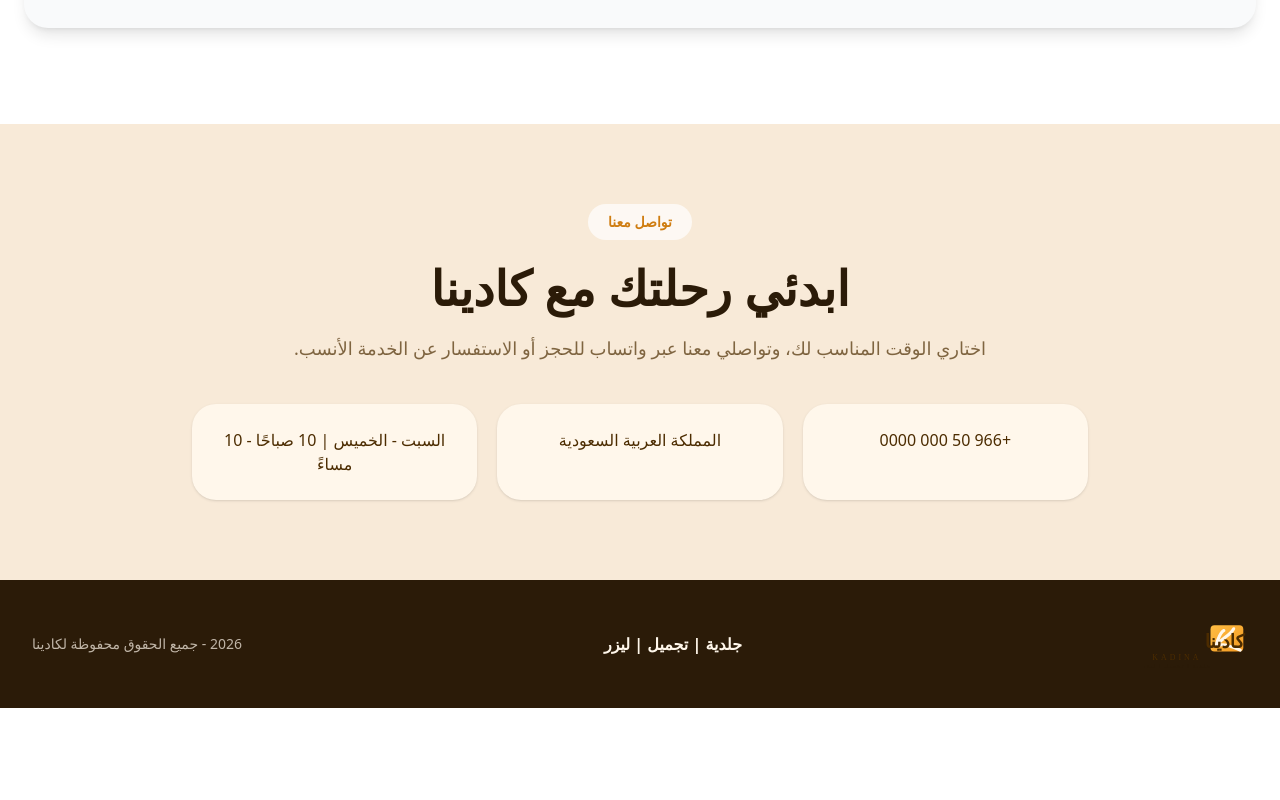
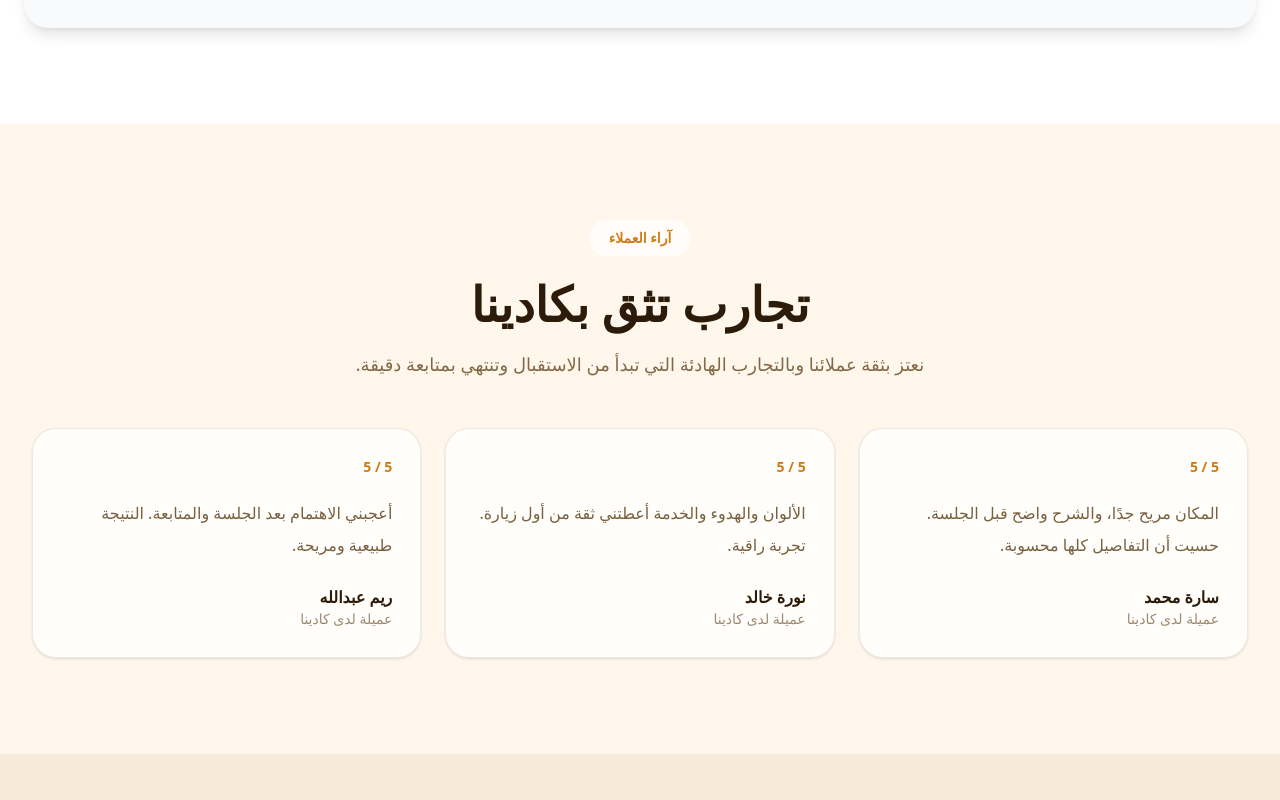
Before and after one commit to mohmmed5205/kadina1, a React (Vite) app in the folder kadina/: page / in a window 1280 px wide. Shown: the part 6340-7140 px from the top of the page. Before the commit the page ends 7048 px from the top, so only its background shows below. Built offline with nearby package versions, Linux system fonts and the light colour scheme.

Commit message:
Style client opinions section

```diff
--- a/kadina/src/componetts/Reviews.jsx
+++ b/kadina/src/componetts/Reviews.jsx
@@ -1,3 +1,29 @@
-export default function Reviews() {
-  return null;
+export default function Reviews({ t }) {
+  const data = t.reviews;
+
+  return (
+    <section id="reviews" className="bg-[#fff7eb] py-24">
+      <div className="mx-auto max-w-7xl px-5 text-center lg:px-8">
+        <span className="inline-flex rounded-full bg-white/70 px-5 py-2 text-sm font-bold text-[#cf7d11]">
+          {data.eyebrow}
+        </span>
+        <h2 className="mt-6 text-3xl font-black text-[#2b1b08] md:text-5xl">
+          {data.title}
+        </h2>
+        <p className="mx-auto mt-5 max-w-3xl text-lg leading-8 text-[#4c2c00]/70">
+          {data.description}
+        </p>
+        <div className="mt-12 grid gap-6 md:grid-cols-3">
+          {data.items.map((item) => (
+            <article key={item.name} className="rounded-3xl border border-[#4c2c00]/10 bg-white/80 p-7 text-start shadow-sm">
+              <p className="text-sm font-black text-[#cf7d11]">5 / 5</p>
+              <p className="mt-5 leading-8 text-[#4c2c00]/75">{item.review}</p>
+              <h3 className="mt-6 font-black text-[#2b1b08]">{item.name}</h3>
+              <p className="text-sm text-[#4c2c00]/55">{item.label}</p>
+            </article>
+          ))}
+        </div>
+      </div>
+    </section>
+  );
 }
```
